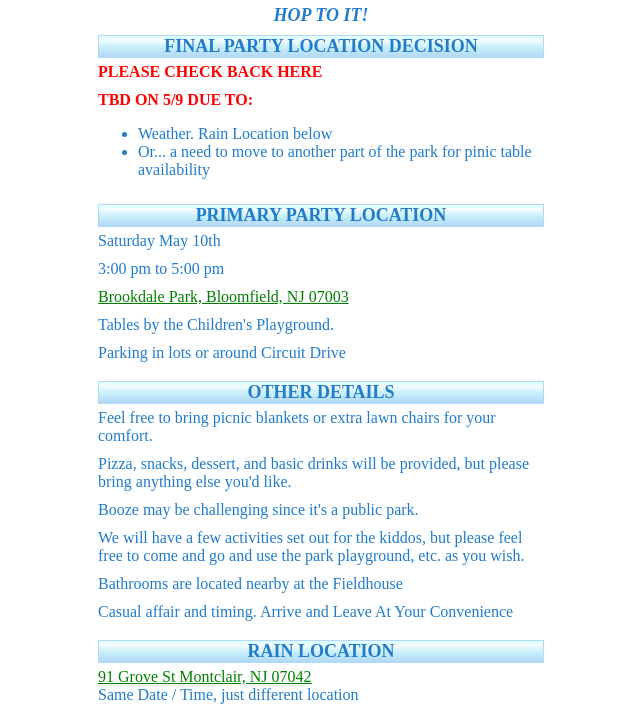
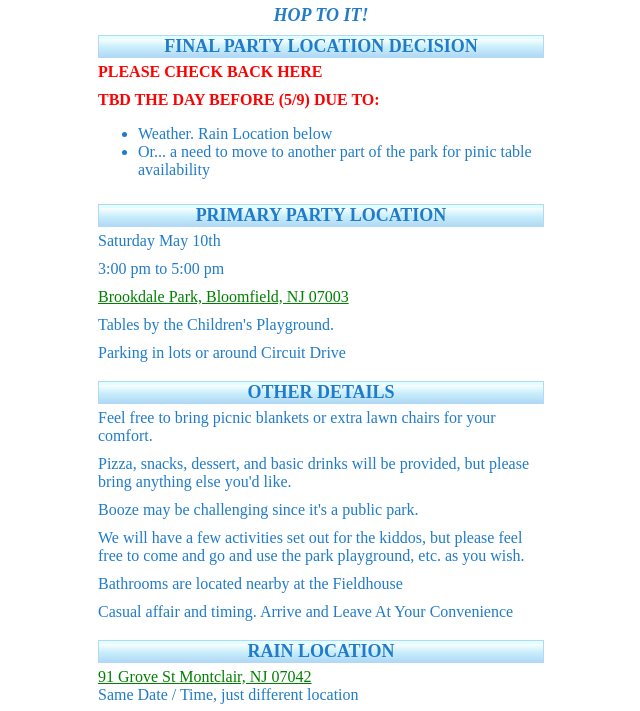
Before and after one commit to grsilver/ssbday, a plain HTML site: page index.html in a window 1280 px wide. Shown: the part 66-777 px from the top of the page, without its empty margins (319-959 px from the left). Drawn offline with Linux system fonts and the light colour scheme.

Commit message:
Update index.html

```diff
--- a/index.html
+++ b/index.html
@@ -25,7 +25,7 @@
             <div class="boxBody">
 
                 <div class="callout">Please Check back here</div>
-                <div class="callout">TBD on 5/9 due to:</div>
+                <div class="callout">TBD the day before (5/9) due to:</div>
                 <div class="listContainer">
                     <ul>
                         <li>Weather. Rain Location below</li>
```
